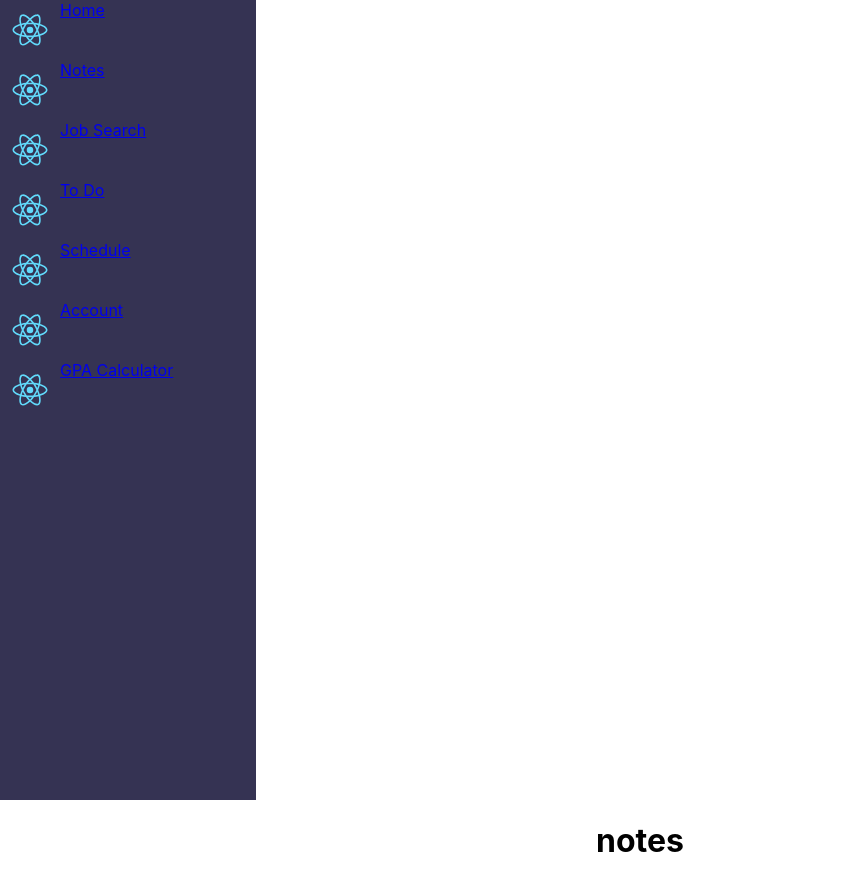
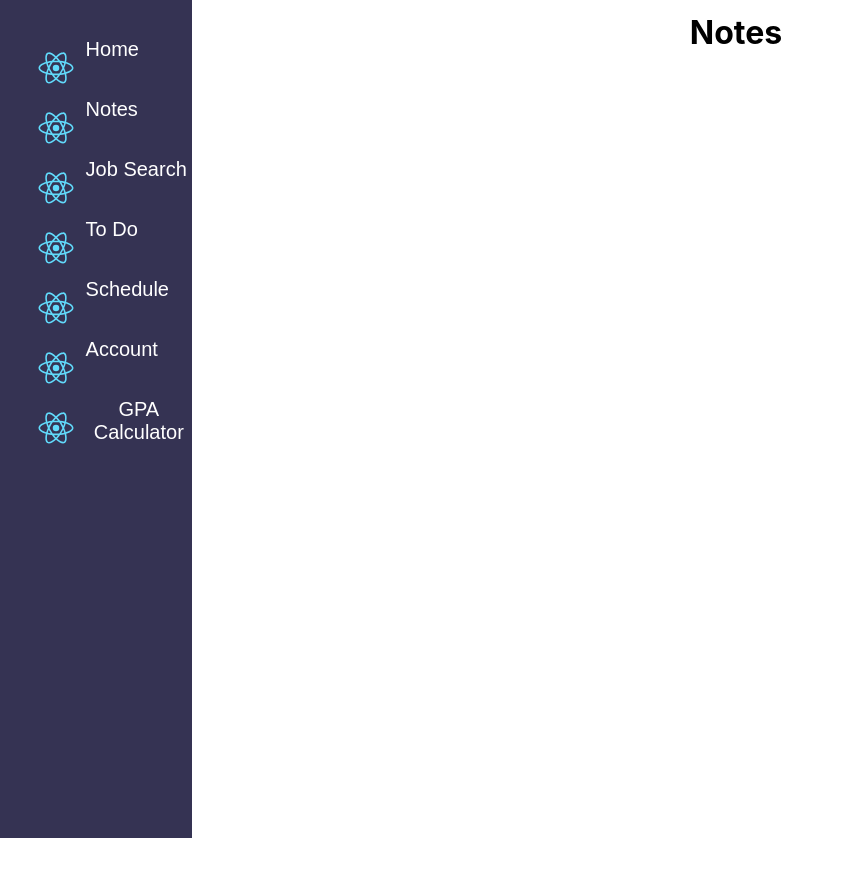
Before and after one commit to SavanMalhotra/empact, a React (Create React App) app in the folder frontend/: page /notes in a window 1280 px wide. Shown: the whole page, without its empty margins (0-844 px from the left). After the commit the page ends 800 px from the top, so only its background shows below. Built offline with nearby package versions, Linux system fonts and the light colour scheme.

Commit message:
edited some css for main

```diff
--- a/frontend/src/App.css
+++ b/frontend/src/App.css
@@ -29,11 +29,13 @@
 }
 
 .SideMenu{
-  display: flex;
+  position: fixed;
   flex-direction: column;
   height: 100vh;
-  width: 20%;
+  width: 13%;
   background-color: #353353;
+  padding-left: 2%;
+  padding-top: 3%;
 }
 
 .SideMenu-items{
@@ -41,10 +43,6 @@
   width: fit-content;
   cursor: pointer;
   color: white;
-}
-
-svg{
-  fill:yellow
 }
 
 .SideMenu-items-is-active{
@@ -55,3 +53,19 @@ svg{
   height: 60px;
   width: 60px;
 }
+
+h1{
+  margin-top: 0;
+  padding-top: 13px;
+}
+
+.pagecontainer {
+  margin-left: 15%;
+}
+
+a{
+  font-family:  sans-serif;
+  font-size: 20px;
+  color: white;
+  text-decoration: none;
+}
--- a/frontend/src/App.js
+++ b/frontend/src/App.js
@@ -14,25 +14,25 @@ function App(props) {
       <SideMenu />
       <Switch>
           <Route path="/index">
-            <h1> home </h1>
+            <div className="pagecontainer">  <h1> Home </h1> </div>
           </Route>
           <Route path="/notes">
-            <h1> notes </h1>
+          <div className="pagecontainer">   <h1> Notes </h1> </div>
           </Route>
           <Route path="/job-search">
-            <h1> Job Search </h1>
+          <div className="pagecontainer">   <h1> Job Search </h1> </div>
           </Route>
           <Route path="/to-do">
-            <h1> To Do </h1>
+          <div className="pagecontainer">  <h1> To Do </h1> </div>
           </Route>
           <Route path="/schedule">
-            <h1> Schedule </h1>
+          <div className="pagecontainer">   <h1> Schedule </h1> </div>
           </Route>
           <Route path="/account">
-            <h1> Account </h1>
+          <div className="pagecontainer"> <h1> Account </h1></div>
           </Route>
           <Route path="/gpa-calculator">
-            <h1> GPA Calculator </h1>
+          <div className="pagecontainer">  <h1> GPA Calculator </h1> </div>
           </Route>
       </Switch>
     </div>
```
